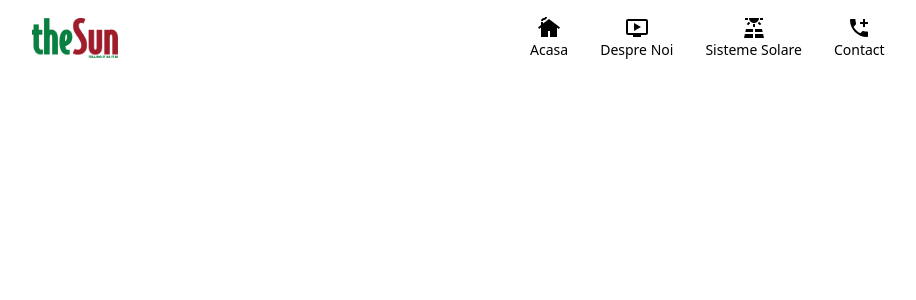
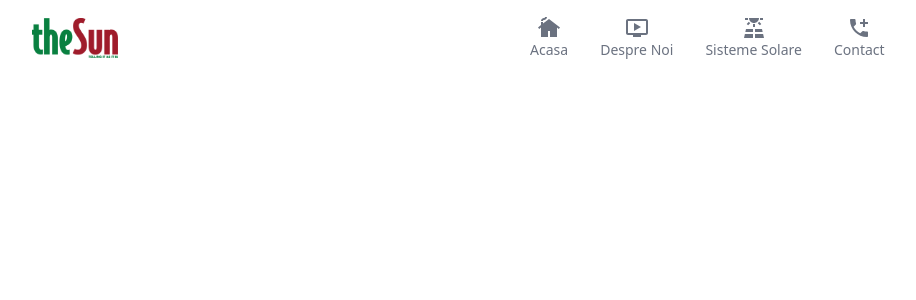
Before and after one commit to LaurentiuGhiga/panneaux-solaires-NEXTjs, a Next.js app: page /home in a window 1280 px wide. Shown: the top 300 px of the page, without its empty margins (188-1104 px from the left). Built offline with nearby package versions, Linux system fonts and the light colour scheme.

Commit message:
menu hover

```diff
--- a/components/HeaderLink.js
+++ b/components/HeaderLink.js
@@ -1,6 +1,8 @@
-function HeaderLink({ Icon, text, avatar }) {
+function HeaderLink({ Icon, text, avatar, feed }) {
   return (
-    <div className="cursor-pointer flex flex-col justify-center items-center">
+    <div className={`cursor-pointer flex flex-col justify-center items-center ${
+        feed ? "text-black/60 hover:text-black dark:text-white/75 dark:hover:text-white lg:-mb-1.5 space-y-1" : "text-gray-500 hover:text-gray-700"
+    }`}>
       {avatar ? <Icon className="!h-7 !w-7 lg:!-mb-1" /> : <Icon />}
       <h4 className="text-sm">{text}</h4>
     </div>
```
